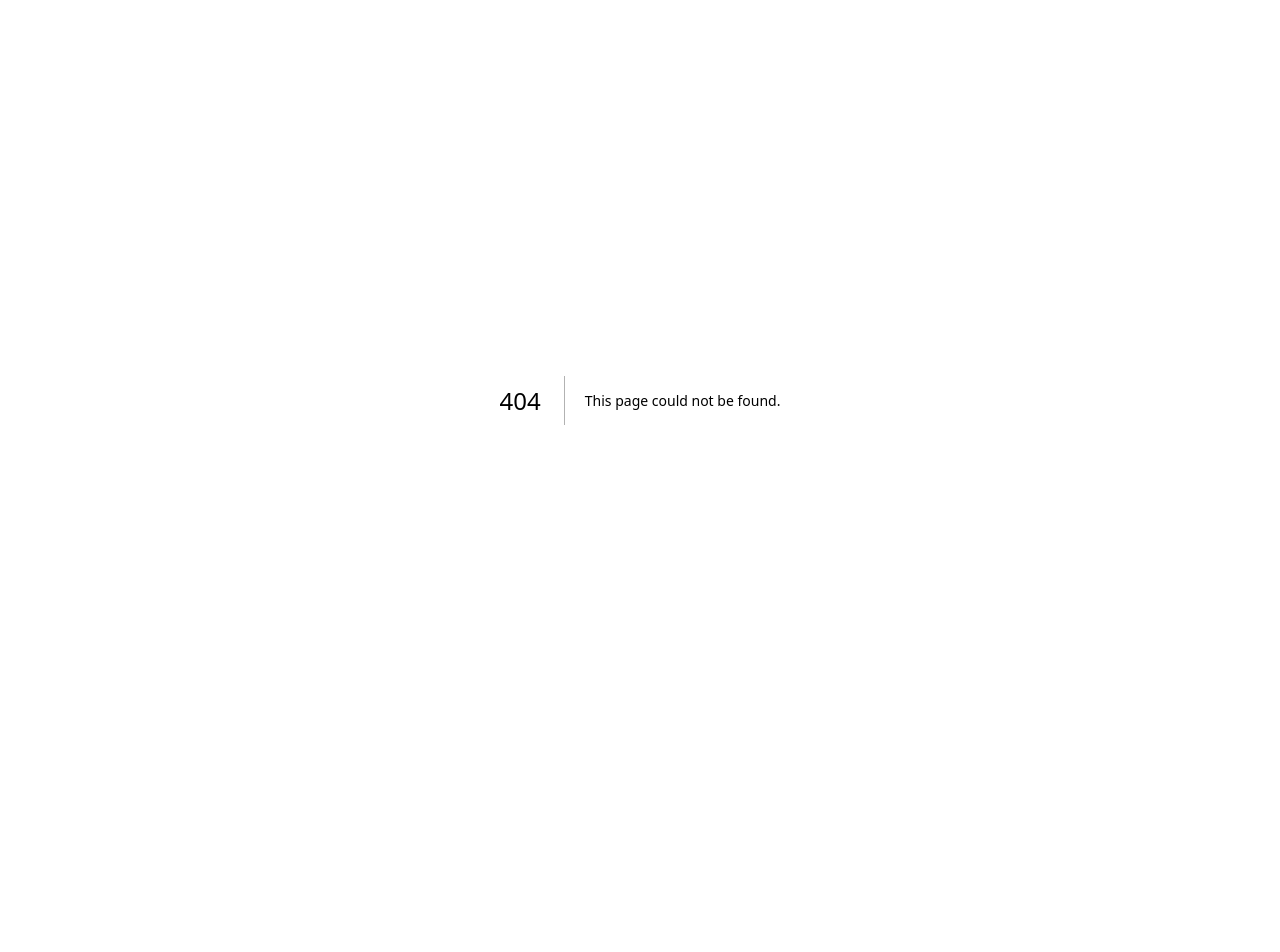
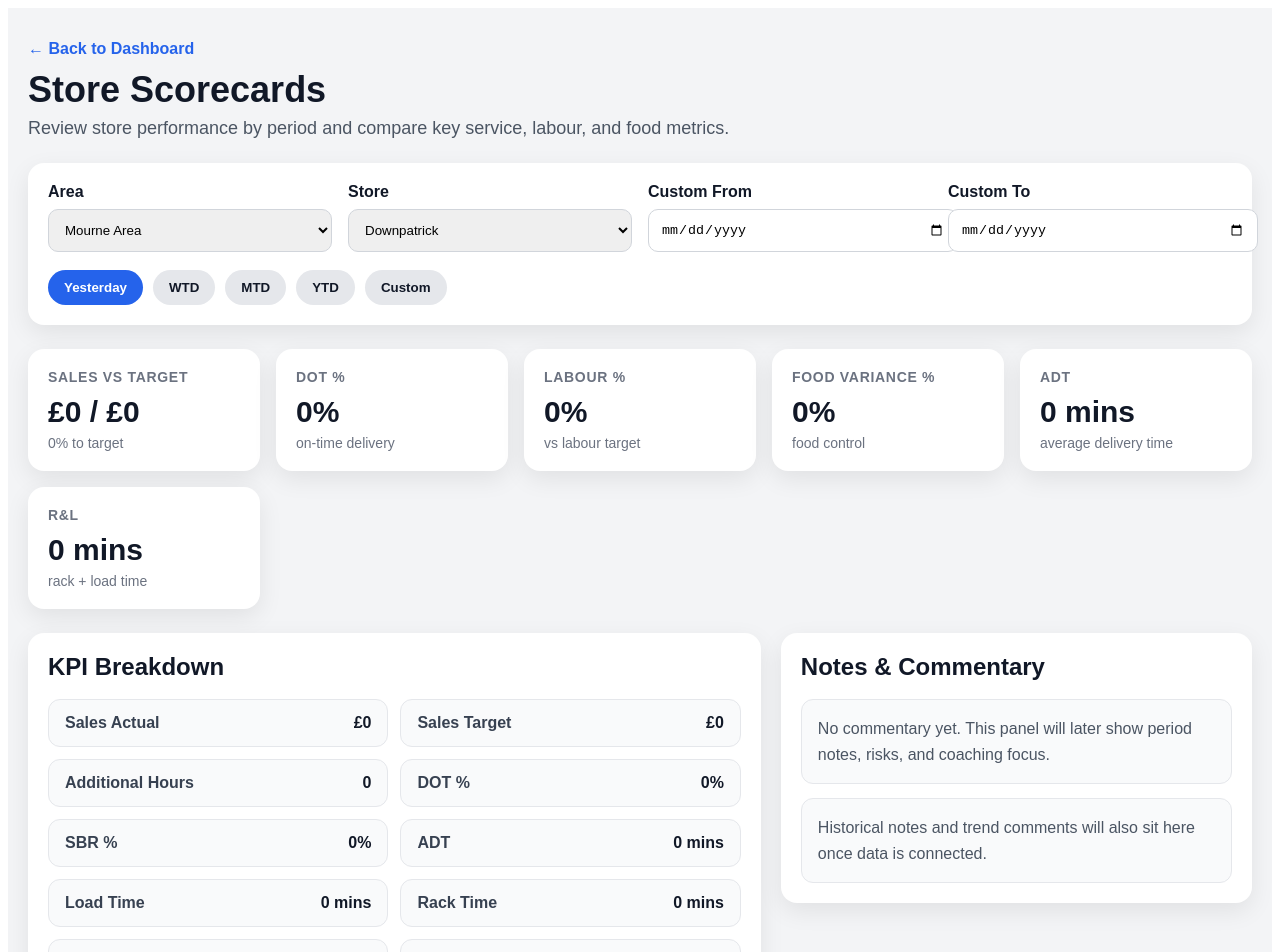
Before and after one commit to dmmh2025/AMOC, a Next.js app in the folder amoc-app/: page /performance/scorecards in a window 1280 px wide. Before the commit this address had no page. Shown: the top 952 px of the page. Before the commit the page ends 800 px from the top, so only its background shows below. Built offline with nearby package versions, Linux system fonts and the light colour scheme.

Commit message:
Create page.tsx

```diff
--- /dev/null
+++ b/amoc-app/app/performance/scorecards/page.tsx
@@ -0,0 +1,319 @@
+export default function StoreScorecardsPage() {
+  const scorecardMetrics = [
+    { title: "Sales vs Target", value: "£0 / £0", subtext: "0% to target" },
+    { title: "DOT %", value: "0%", subtext: "on-time delivery" },
+    { title: "Labour %", value: "0%", subtext: "vs labour target" },
+    { title: "Food Variance %", value: "0%", subtext: "food control" },
+    { title: "ADT", value: "0 mins", subtext: "average delivery time" },
+    { title: "R&L", value: "0 mins", subtext: "rack + load time" },
+  ];
+
+  const kpiRows = [
+    ["Sales Actual", "£0"],
+    ["Sales Target", "£0"],
+    ["Additional Hours", "0"],
+    ["DOT %", "0%"],
+    ["SBR %", "0%"],
+    ["ADT", "0 mins"],
+    ["Load Time", "0 mins"],
+    ["Rack Time", "0 mins"],
+    ["R&L", "0 mins"],
+    ["Extreme Lates %", "0%"],
+    ["Missed Calls %", "0%"],
+    ["GPS Tracked %", "0%"],
+    ["AOF %", "0%"],
+    ["Labour %", "0%"],
+    ["Food Variance %", "0%"],
+  ];
+
+  const filterButtons = ["Yesterday", "WTD", "MTD", "YTD", "Custom"];
+
+  return (
+    <main
+      style={{
+        minHeight: "100vh",
+        background: "#f3f4f6",
+        padding: "32px 20px",
+        fontFamily: "Arial, sans-serif",
+        color: "#111827",
+      }}
+    >
+      <div style={{ maxWidth: "1300px", margin: "0 auto" }}>
+        <div style={{ marginBottom: "24px" }}>
+          <a
+            href="/"
+            style={{
+              display: "inline-block",
+              marginBottom: "12px",
+              textDecoration: "none",
+              color: "#2563eb",
+              fontWeight: 600,
+            }}
+          >
+            ← Back to Dashboard
+          </a>
+
+          <h1
+            style={{
+              margin: "0 0 8px 0",
+              fontSize: "36px",
+              lineHeight: 1.1,
+            }}
+          >
+            Store Scorecards
+          </h1>
+
+          <p
+            style={{
+              margin: 0,
+              fontSize: "18px",
+              color: "#4b5563",
+            }}
+          >
+            Review store performance by period and compare key service, labour, and food metrics.
+          </p>
+        </div>
+
+        <section
+          style={{
+            background: "#ffffff",
+            borderRadius: "16px",
+            padding: "20px",
+            boxShadow: "0 8px 24px rgba(0,0,0,0.08)",
+            marginBottom: "24px",
+          }}
+        >
+          <div
+            style={{
+              display: "grid",
+              gridTemplateColumns: "repeat(auto-fit, minmax(220px, 1fr))",
+              gap: "16px",
+              marginBottom: "18px",
+            }}
+          >
+            <div>
+              <label style={{ display: "block", fontWeight: 700, marginBottom: "8px" }}>
+                Area
+              </label>
+              <select
+                style={{
+                  width: "100%",
+                  padding: "12px",
+                  borderRadius: "10px",
+                  border: "1px solid #d1d5db",
+                }}
+              >
+                <option>Mourne Area</option>
+              </select>
+            </div>
+
+            <div>
+              <label style={{ display: "block", fontWeight: 700, marginBottom: "8px" }}>
+                Store
+              </label>
+              <select
+                style={{
+                  width: "100%",
+                  padding: "12px",
+                  borderRadius: "10px",
+                  border: "1px solid #d1d5db",
+                }}
+              >
+                <option>Downpatrick</option>
+                <option>Kilkeel</option>
+                <option>Newcastle</option>
+              </select>
+            </div>
+
+            <div>
+              <label style={{ display: "block", fontWeight: 700, marginBottom: "8px" }}>
+                Custom From
+              </label>
+              <input
+                type="date"
+                style={{
+                  width: "100%",
+                  padding: "12px",
+                  borderRadius: "10px",
+                  border: "1px solid #d1d5db",
+                }}
+              />
+            </div>
+
+            <div>
+              <label style={{ display: "block", fontWeight: 700, marginBottom: "8px" }}>
+                Custom To
+              </label>
+              <input
+                type="date"
+                style={{
+                  width: "100%",
+                  padding: "12px",
+                  borderRadius: "10px",
+                  border: "1px solid #d1d5db",
+                }}
+              />
+            </div>
+          </div>
+
+          <div style={{ display: "flex", gap: "10px", flexWrap: "wrap" }}>
+            {filterButtons.map((filter, index) => (
+              <button
+                key={filter}
+                style={{
+                  background: index === 0 ? "#2563eb" : "#e5e7eb",
+                  color: index === 0 ? "#ffffff" : "#111827",
+                  border: "none",
+                  borderRadius: "999px",
+                  padding: "10px 16px",
+                  fontWeight: 700,
+                  cursor: "pointer",
+                }}
+              >
+                {filter}
+              </button>
+            ))}
+          </div>
+        </section>
+
+        <section style={{ marginBottom: "24px" }}>
+          <div
+            style={{
+              display: "grid",
+              gridTemplateColumns: "repeat(auto-fit, minmax(220px, 1fr))",
+              gap: "16px",
+            }}
+          >
+            {scorecardMetrics.map((metric) => (
+              <div
+                key={metric.title}
+                style={{
+                  background: "#ffffff",
+                  borderRadius: "16px",
+                  padding: "20px",
+                  boxShadow: "0 8px 24px rgba(0,0,0,0.08)",
+                }}
+              >
+                <p
+                  style={{
+                    margin: 0,
+                    fontSize: "14px",
+                    fontWeight: 700,
+                    color: "#6b7280",
+                    textTransform: "uppercase",
+                    letterSpacing: "0.05em",
+                  }}
+                >
+                  {metric.title}
+                </p>
+                <p
+                  style={{
+                    margin: "10px 0 6px 0",
+                    fontSize: "30px",
+                    fontWeight: 700,
+                  }}
+                >
+                  {metric.value}
+                </p>
+                <p
+                  style={{
+                    margin: 0,
+                    fontSize: "14px",
+                    color: "#6b7280",
+                  }}
+                >
+                  {metric.subtext}
+                </p>
+              </div>
+            ))}
+          </div>
+        </section>
+
+        <div
+          style={{
+            display: "grid",
+            gridTemplateColumns: "1.4fr 0.9fr",
+            gap: "20px",
+            alignItems: "start",
+          }}
+        >
+          <section
+            style={{
+              background: "#ffffff",
+              borderRadius: "16px",
+              padding: "20px",
+              boxShadow: "0 8px 24px rgba(0,0,0,0.08)",
+            }}
+          >
+            <h2 style={{ margin: "0 0 18px 0", fontSize: "24px" }}>KPI Breakdown</h2>
+
+            <div
+              style={{
+                display: "grid",
+                gridTemplateColumns: "1fr 1fr",
+                gap: "12px",
+              }}
+            >
+              {kpiRows.map(([label, value]) => (
+                <div
+                  key={label}
+                  style={{
+                    display: "flex",
+                    justifyContent: "space-between",
+                    alignItems: "center",
+                    background: "#f9fafb",
+                    border: "1px solid #e5e7eb",
+                    borderRadius: "12px",
+                    padding: "14px 16px",
+                    gap: "12px",
+                  }}
+                >
+                  <span style={{ color: "#374151", fontWeight: 600 }}>{label}</span>
+                  <span style={{ fontWeight: 700 }}>{value}</span>
+                </div>
+              ))}
+            </div>
+          </section>
+
+          <section
+            style={{
+              background: "#ffffff",
+              borderRadius: "16px",
+              padding: "20px",
+              boxShadow: "0 8px 24px rgba(0,0,0,0.08)",
+            }}
+          >
+            <h2 style={{ margin: "0 0 18px 0", fontSize: "24px" }}>Notes & Commentary</h2>
+
+            <div
+              style={{
+                background: "#f9fafb",
+                border: "1px solid #e5e7eb",
+                borderRadius: "12px",
+                padding: "16px",
+                color: "#4b5563",
+                lineHeight: 1.6,
+                marginBottom: "14px",
+              }}
+            >
+              No commentary yet. This panel will later show period notes, risks, and coaching focus.
+            </div>
+
+            <div
+              style={{
+                background: "#f9fafb",
+                border: "1px solid #e5e7eb",
+                borderRadius: "12px",
+                padding: "16px",
+                color: "#4b5563",
+                lineHeight: 1.6,
+              }}
+            >
+              Historical notes and trend comments will also sit here once data is connected.
+            </div>
+          </section>
+        </div>
+      </div>
+    </main>
+  );
+}
```
